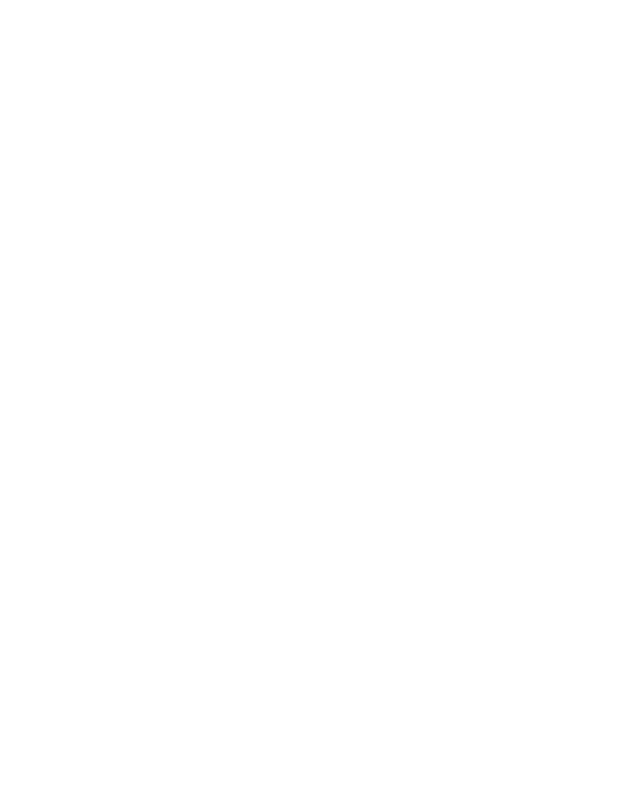
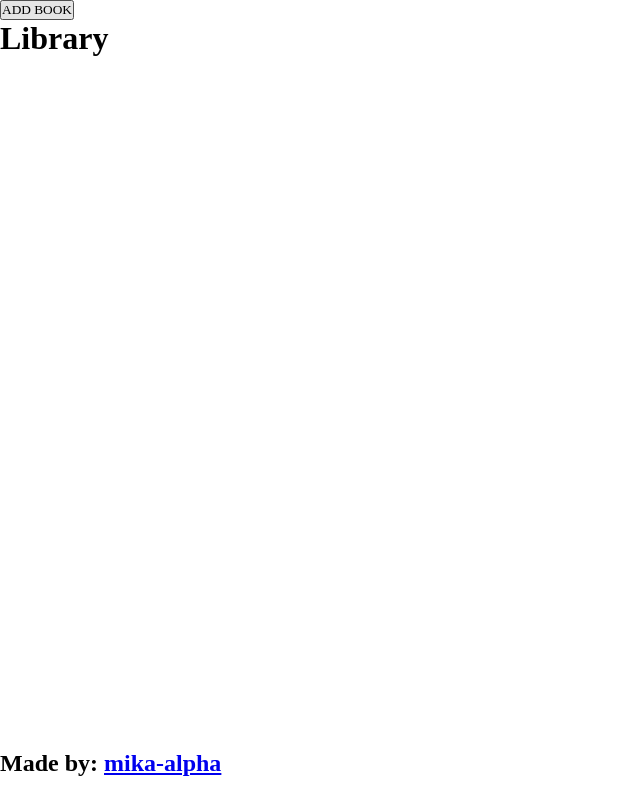
Before and after one commit to mika-alpha/library, a plain HTML site: page index.html in a window 1280 px wide. Shown: the whole page, without its empty margins (0-640 px from the left). Drawn offline with Linux system fonts and the light colour scheme; a web font is replaced by a local one.

Commit message:
add basic html structure

```diff
--- a/index.html
+++ b/index.html
@@ -12,10 +12,18 @@
     <title>Library</title>
 </head>
 <body>
+    <header class="header">
+        <button type="button" class="new-book">ADD BOOK</button>
+        <h1>Library</h1>
+    </header>
 
-    <div class="main">
+    <main class="main">
 
-    </div>
+    </main>
+
+    <footer class="footer">
+        <h2>Made by: <a href="https://github.com/mika-alpha">mika-alpha</a></h2>
+    </footer>
 
 </body>
 </html>
--- a/style.css
+++ b/style.css
@@ -11,3 +11,9 @@
     box-sizing: border-box;
     font-family: 'Gentium Book Basic', serif;
 }
+
+body{
+    min-height: 100vh;
+    display: grid;
+    grid-template-rows: 100px 1fr 50px;
+}
```
